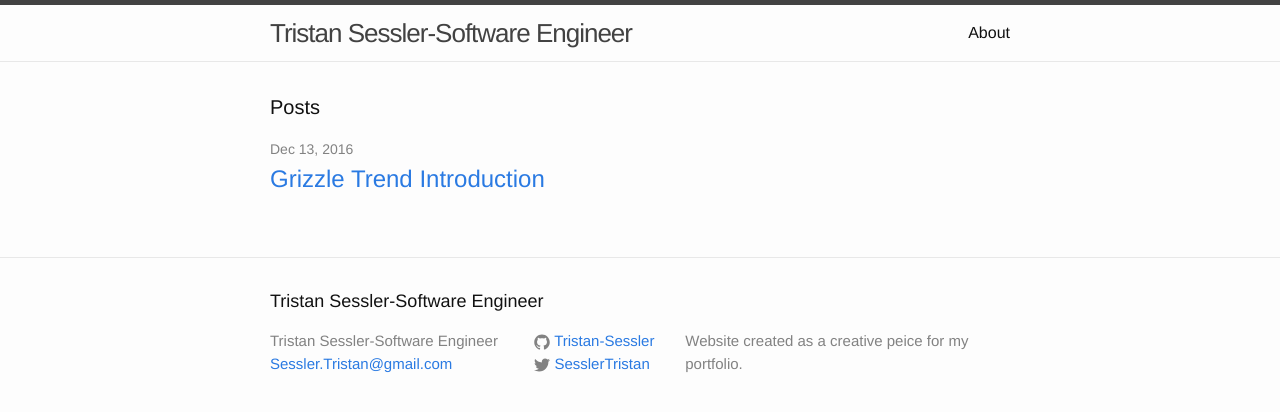
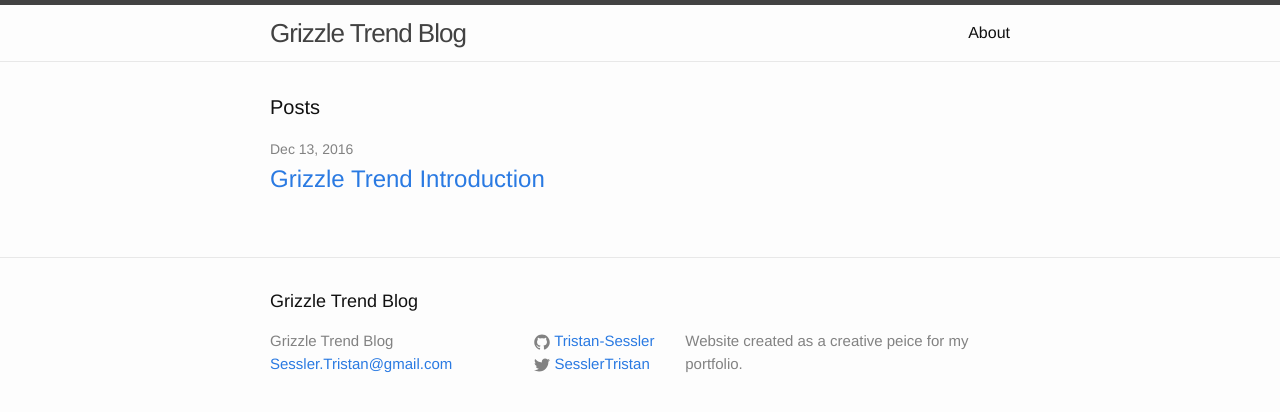
Before and after one commit to Tristan-Sessler/T1, a Jekyll site: the page built from index.html, in a window 1280 px wide. Shown: the top 412 px of the page. Built offline with Jekyll 4.4.1, drawn with Linux system fonts in a browser that asks for light colours.

Commit message:
Update _config.yml

```diff
--- a/_config.yml
+++ b/_config.yml
@@ -6,7 +6,7 @@
 # 'jekyll serve'. If you change this file, please restart the server process.
 
 # Site settings
-title: Tristan Sessler-Software Engineer
+title: Grizzle Trend Blog
 email: Sessler.Tristan@gmail.com
 description: > # this means to ignore newlines until "baseurl:"
   Website created as a creative peice for my portfolio.
```
